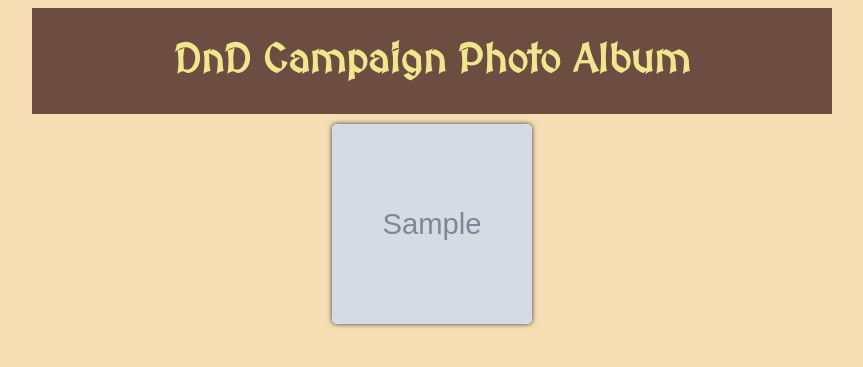
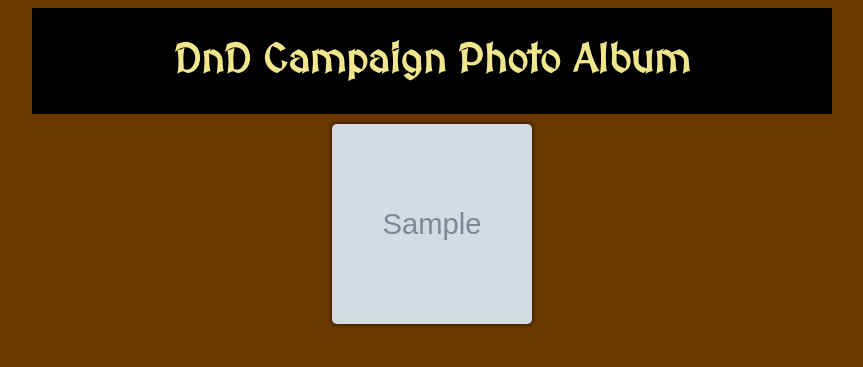
Before and after one commit to gopuman/ADM, a Flask app: template viz/templates/index.html in a window 1280 px wide. Shown: the top 367 px of the page, without its empty margins (208-1071 px from the left). Run offline with Flask 2, Linux system fonts and the light colour scheme; the template is opened without the code that fills it: most values are stand-ins (such as "Sample title", 1, 10 or a date in 2020); grey boxes marked "Sample" are stand-in pictures; some web fonts are replaced.

Commit message:
Minor tweaks

```diff
--- a/bert-cnn.py
+++ b/bert-cnn.py
@@ -1,5 +1,7 @@
 
 from transformers import AutoTokenizer, AutoModelForSeq2SeqLM
+import os
+os.environ["TOKENIZERS_PARALLELISM"] = "false"
 
 def distilbert_model(storyfile):
     tokenizer = AutoTokenizer.from_pretrained("sshleifer/distilbart-cnn-12-6")
--- a/playDND.py
+++ b/playDND.py
@@ -83,7 +83,7 @@ def playDND():
     campaign = []
     prem = []
 
-    filename = "identity3.txt"
+    filename = "identity1.txt"
     with open(filename, 'r') as f:
         content = f.read()
     premise_prompt = content.format([i for i in Player.players])
--- a/viz/static/style.css
+++ b/viz/static/style.css
@@ -4,7 +4,7 @@
   }
 
   .header {
-    background-color: #6D4C41;
+    background-color: #000000;
     padding: 30px;
     text-align: center;
   }
@@ -44,5 +44,5 @@
 
   body {
     font-family: 'IM Fell English SC', serif;
-    background-color: #F5DEB3;
+    background-color: #6b3900;
   }
```
